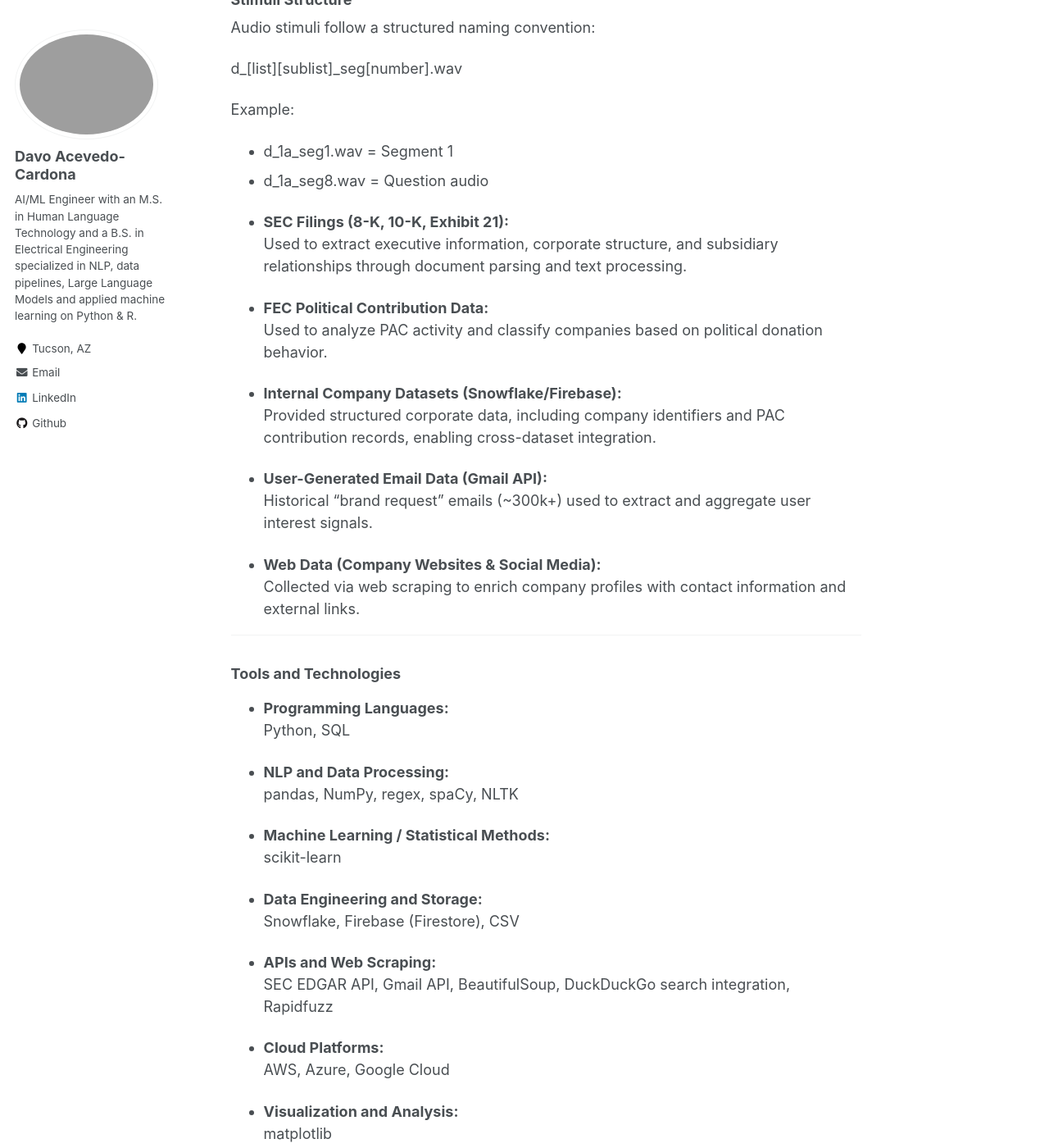
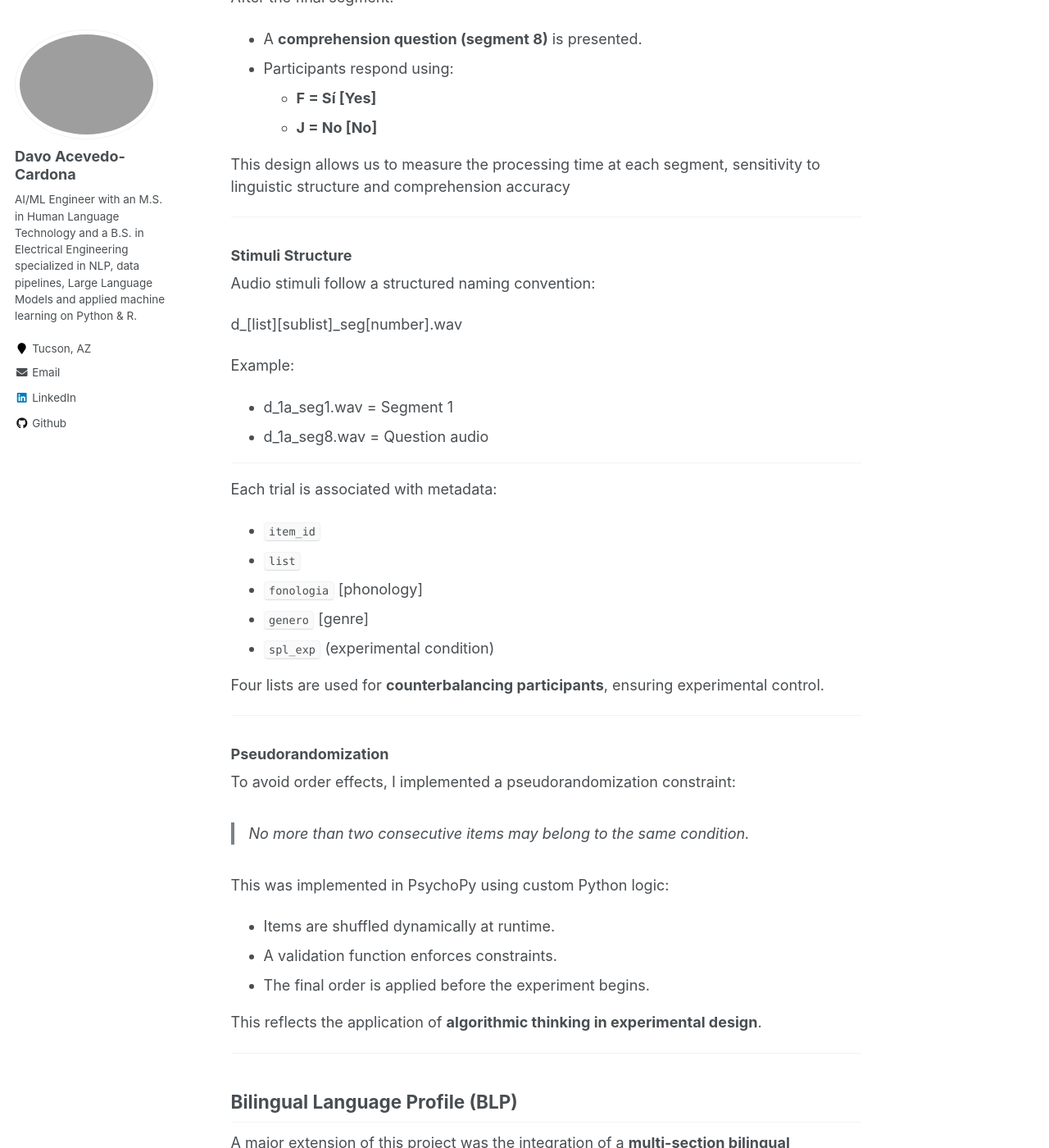
Before and after one commit to lldavoll/lldavoll.github.io, a Jekyll site: the page built from _portfolio/spl_experiment.md, in a window 1280 px wide and 1400 px high, scrolled down 2420 px. Shown: the whole window at 82% size. Built offline with Jekyll 4.4.1, drawn with Linux system fonts in a browser that asks for light colours; some of the changed text lies outside the part shown.

Commit message:
Update spl_experiment.md

```diff
--- a/_portfolio/spl_experiment.md
+++ b/_portfolio/spl_experiment.md
@@ -9,11 +9,15 @@ collection: portfolio
 
 # Overview
 
+<p align="center">
+  <img src="/images/psychopy1.png"
+       style="width: 100%; max-width: 800px; height: auto; border-radius: 12px;">
+</p>
+
 <div style="text-align: justify; line-height: 1.7;">
 <p>
 
-This project presents the design, implementation, and analysis pipeline of a <strong>Self-Paced Listening (SPL) experiment</strong> integrated with a <strong>Bilingual Language Profile (BLP) questionnaire</strong>, developed as part of my work in the LABORATIORIO CAMBIAR NOMBRE ACA.
-
+This project presents the design, implementation, and analysis pipeline of a <strong>Self-Paced Listening (SPL) experiment</strong> integrated with a <strong>Bilingual Language Profile (BLP) questionnaire</strong>, developed as part of my work in the Arizona Applied Psycholinguistics Lab [(AAPL)](https://uavip.arizona.edu/arizona-applied-psycholinguistics-lab).
 </p>
 </div>
 
@@ -81,23 +85,70 @@ Example:
 - d_1a_seg1.wav = Segment 1
 - d_1a_seg8.wav = Question audio
 
-- **SEC Filings (8-K, 10-K, Exhibit 21):**
-  Used to extract executive information, corporate structure, and subsidiary relationships through document parsing and text processing.
+---
 
-- **FEC Political Contribution Data:**
-  Used to analyze PAC activity and classify companies based on political donation behavior.
+Each trial is associated with metadata:
 
-- **Internal Company Datasets (Snowflake/Firebase):**
-  Provided structured corporate data, including company identifiers and PAC contribution records, enabling cross-dataset integration.
+- `item_id`
+- `list`
+- `fonologia` [phonology]
+- `genero` [genre]
+- `spl_exp` (experimental condition)
 
-- **User-Generated Email Data (Gmail API):**
-  Historical “brand request” emails (~300k+) used to extract and aggregate user interest signals.
-
-- **Web Data (Company Websites & Social Media):**
-  Collected via web scraping to enrich company profiles with contact information and external links.
+Four lists are used for **counterbalancing participants**, ensuring experimental control.
 
 ---
 
+### Pseudorandomization
+
+To avoid order effects, I implemented a pseudorandomization constraint:
+
+> No more than two consecutive items may belong to the same condition.
+
+This was implemented in PsychoPy using custom Python logic:
+
+- Items are shuffled dynamically at runtime.
+- A validation function enforces constraints.
+- The final order is applied before the experiment begins.
+
+This reflects the application of **algorithmic thinking in experimental design**.
+
+---
+
+## Bilingual Language Profile (BLP)
+
+A major extension of this project was the integration of a **multi-section bilingual questionnaire**, adapted for Spanish and Quechua speakers.
+
+### Sections Implemented
+
+1. **Biographical Information**
+   - Age, gender, birthplace, education
+   - Parents’ languages
+
+2. **Language History**
+   - Age of acquisition
+   - Years of exposure
+   - Formal education in each language
+
+3. **Language Use**
+   - Usage percentages across contexts:
+     - Family
+     - Work
+     - Thinking
+     - Social environments
+
+4. **Language Competence**
+   - Self-rated proficiency:
+     - Speaking
+     - Understanding
+     - Reading
+     - Writing
+
+5. **Language Attitudes**
+   - Identity and cultural affiliation
+   - Native language perception
+
+---
 ### Tools and Technologies
 
 - **Programming Languages:**
```
